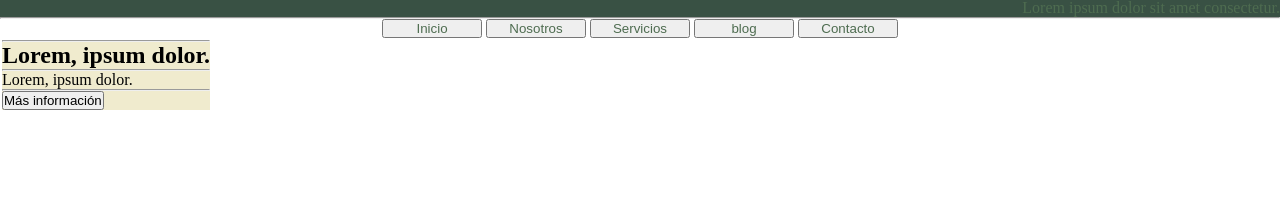
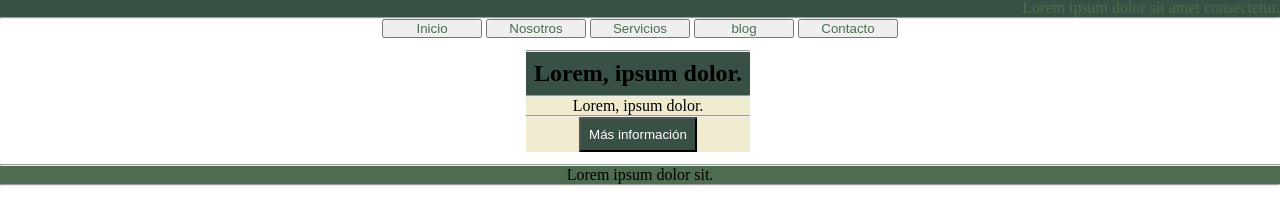
Before and after one commit to StivenDeveloper/styles, a plain HTML site: page index.html in a window 1280 px wide. Shown: the part 42-266 px from the top of the page. Drawn offline with Linux system fonts and the light colour scheme.

Commit message:
Se realizaron las ultimas modificaciones al proyecto de la sección VIII

```diff
--- a/index.html
+++ b/index.html
@@ -23,16 +23,17 @@
         <button class="text-light text-secundary width-100">Contacto</button>
     </nav>
     <main>
-        <table>
+        <center>
+            <table class="table-main margin">
                 <tr>
                     <td>
-                    <div class="bg-info">
+                        <div class="bg-info text-center">
                             <hr>
-                        <h2>Lorem, ipsum dolor.</h2>
+                            <h2 class="text-primary padding">Lorem, ipsum dolor.</h2>
                             <hr>
                             <p>Lorem, ipsum dolor.</p>
                             <hr>
-                        <button>Más información </button>
+                            <button class="bg-primary text-white padding">Más información </button>
                         </div>
                     </td>
                     <td>
@@ -43,6 +44,12 @@
                     </td>
                 </tr>
             </table>
+        </center>
     </main>
+    <footer class="bg-secundary">
+        <hr>
+        <p class="text-center">Lorem ipsum dolor sit.</p>
+        <hr>
+    </footer>
 </body>
 </html>
--- a/style.css
+++ b/style.css
@@ -15,8 +15,16 @@
     color: var(--light);
 }
 
+.text-primary{
+    background-color: var(--primary);
+}
+
 .bg-primary{
     background-color: var(--primary);
+}
+
+.bg-secundary{
+    background-color: var(--secundary);
 }
 
 .text-secundary{
@@ -25,6 +33,14 @@
 
 .text-center{
     text-align: center;
+}
+
+.padding{
+    padding: 8px;
+}
+
+.margin{
+    margin: 10px;
 }
 
 .text-right{
@@ -38,3 +54,7 @@
 .bg-info{
     background-color: var(--info);
 }
+
+.text-white{
+    color: white;
+}
```
Lines whose indentation alone changed are shown as unchanged.
